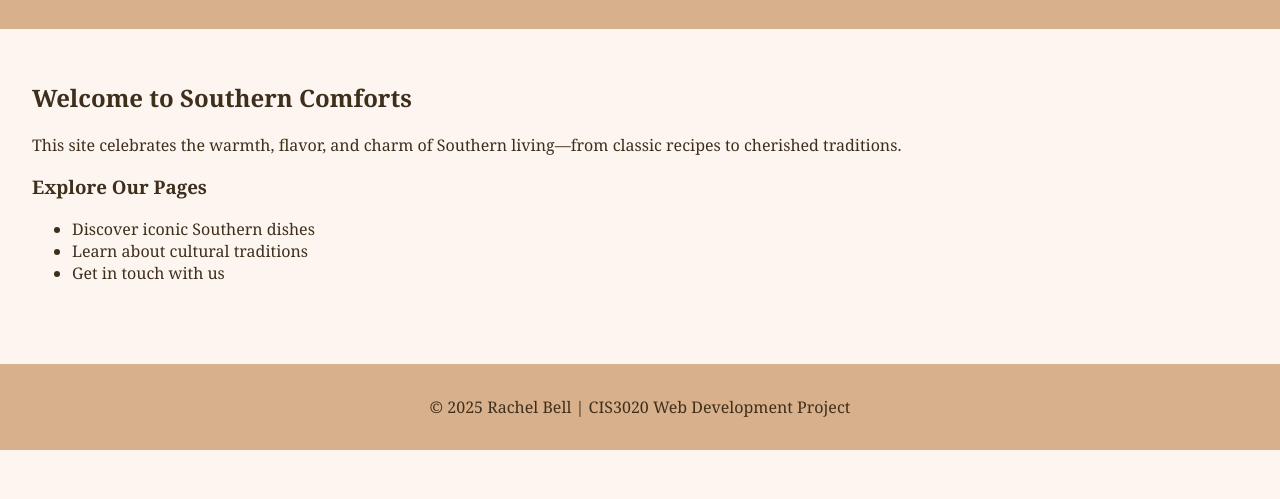
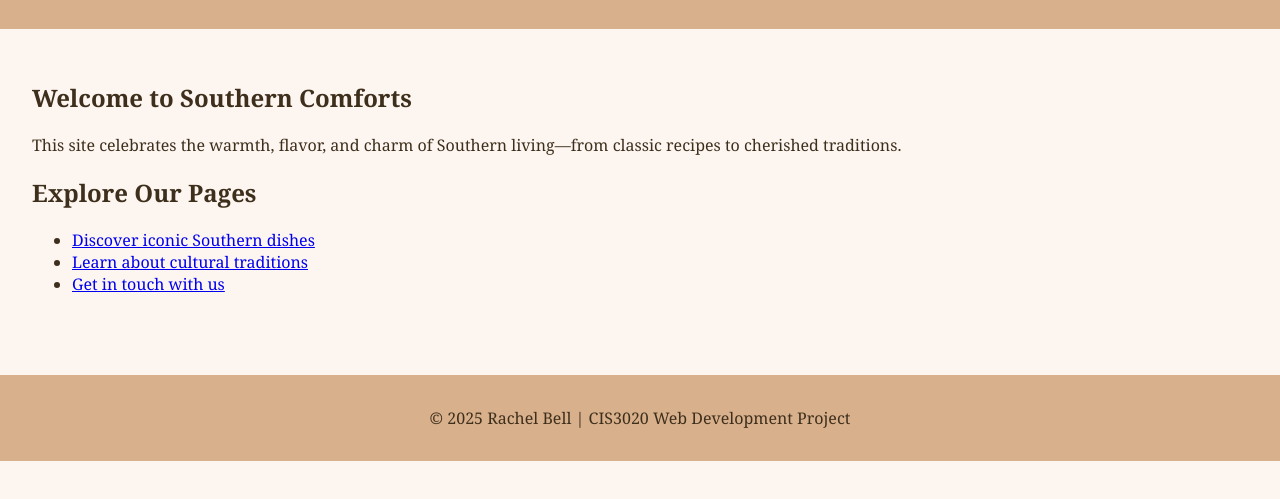
Before and after one commit to RachelBellNSU/bellrachelCIS3020, a plain HTML site: page index.html in a window 1280 px wide. Shown: the part 127-626 px from the top of the page. Drawn offline with Linux system fonts and the light colour scheme.

Commit message:
Added internal links to Explore Our Pages section

```diff
--- a/index.html
+++ b/index.html
@@ -24,12 +24,12 @@
       <p>This site celebrates the warmth, flavor, and charm of Southern living—from classic recipes to cherished traditions.</p>
     </section>
 
-    <section class="features">
-      <h3>Explore Our Pages</h3>
+    <section>
+      <h2>Explore Our Pages</h2>
       <ul>
-        <li> Discover iconic Southern dishes</li>
-        <li> Learn about cultural traditions</li>
-        <li> Get in touch with us</li>
+        <li><a href="recipes.html">Discover iconic Southern dishes</a></li>
+        <li><a href="traditions.html">Learn about cultural traditions</a></li>
+        <li><a href="contact.html">Get in touch with us</a></li>
       </ul>
     </section>
   </main>
@@ -41,4 +41,3 @@
   <script src="js/main.js"></script>
 </body>
 </html>
-<!-- Trigger rebuild for GitHub Pages -->
```
